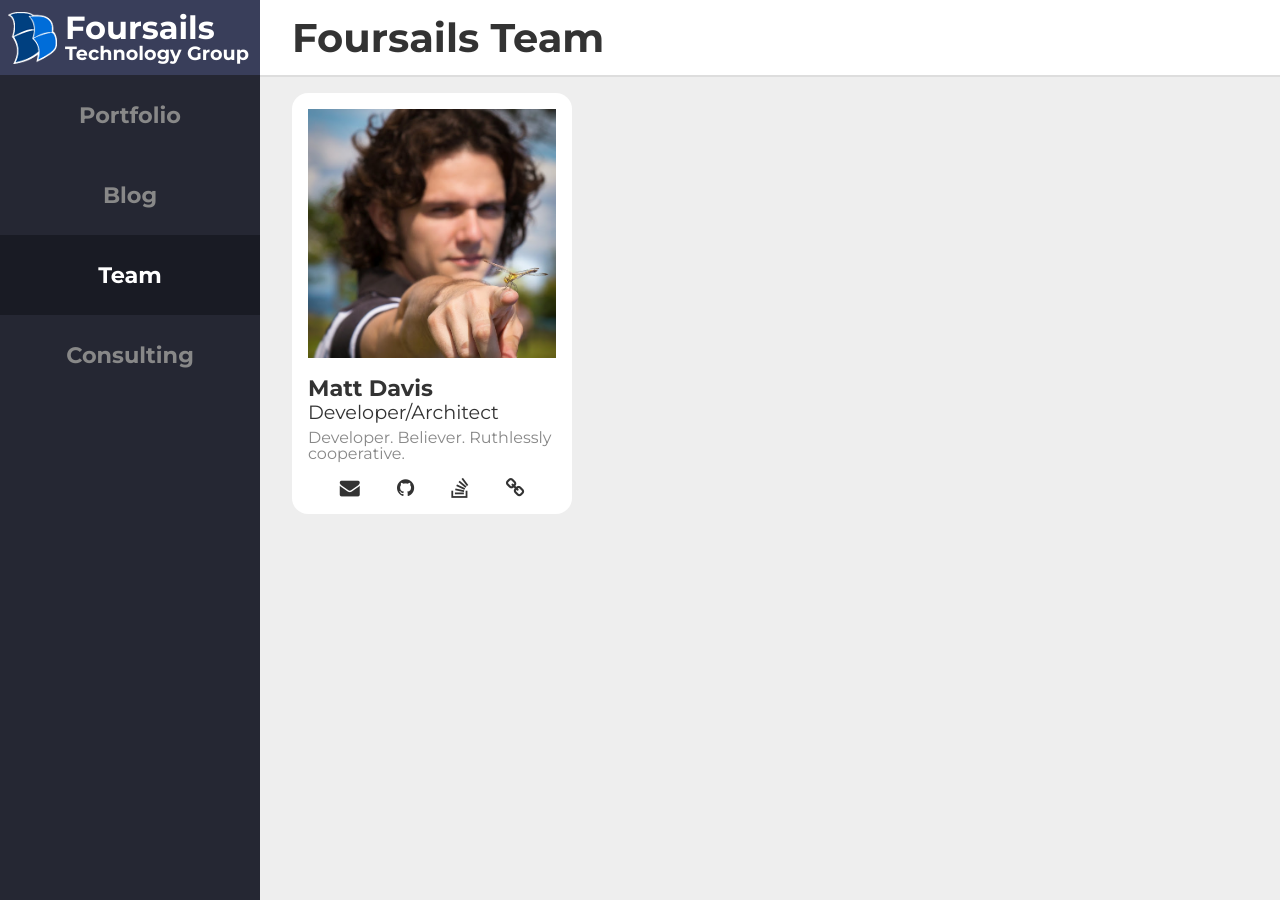
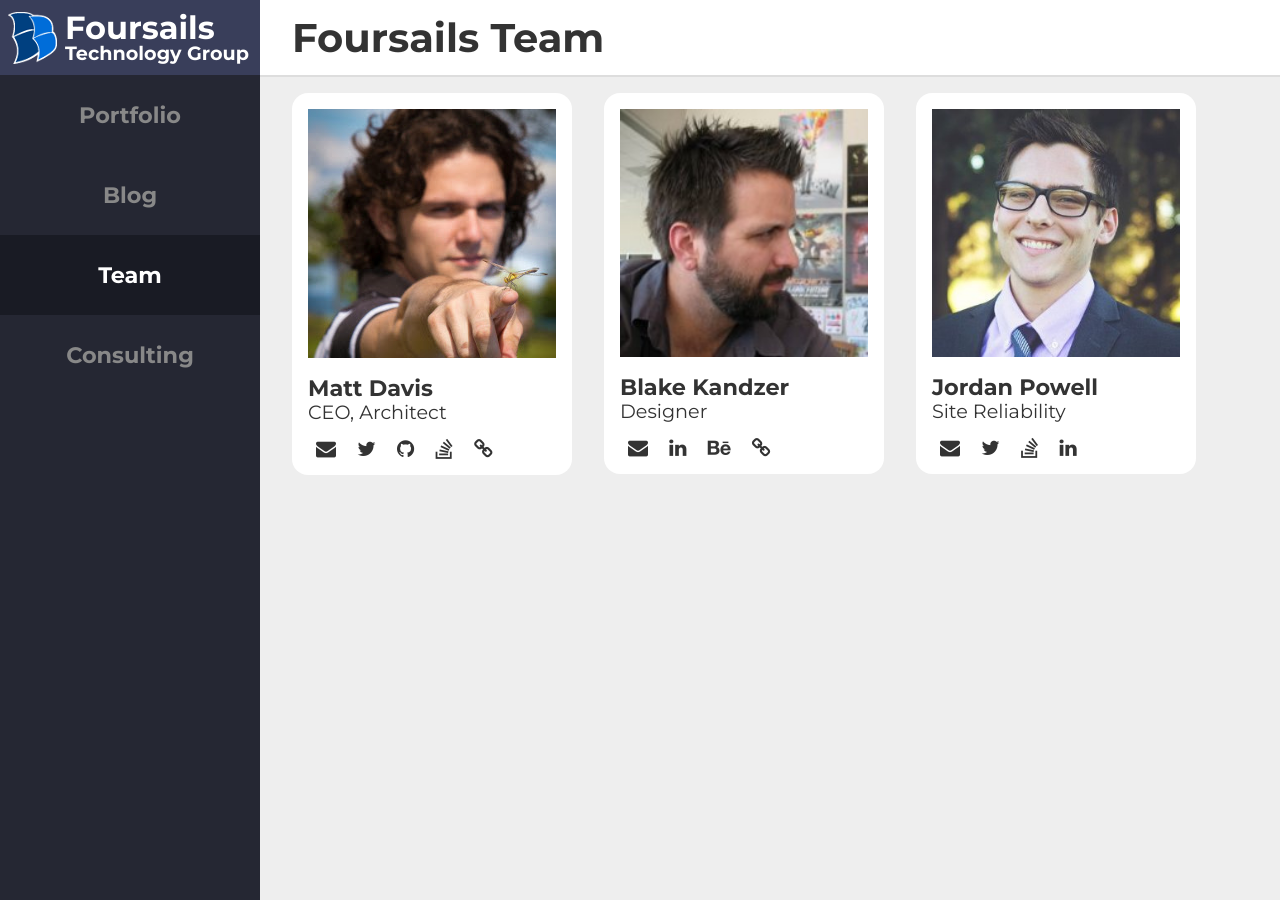
Before and after one commit to Foursails/foursails-homepage, a Jekyll site: the page built from team.html, in a window 1280 px wide. Built offline with Jekyll 4.4.1, drawn with Linux system fonts in a browser that asks for light colours; nearby versions of some CDN libraries; Markdown is read by kramdown in place of the engine named in the settings.

Commit message:
add team members

```diff
--- a/_data/team.yml
+++ b/_data/team.yml
@@ -1,8 +1,24 @@
 - name: Matt Davis
-  role: Developer/Architect
+  role: "CEO, Architect"
   avatar: /images/team/matt.jpg
   github: davismj
   stackoverflow: 1981050
   email: matt.davis@foursails.co
   url: http://davismj.me/
-  bio: "Developer. Believer. Ruthlessly cooperative."
+  twitter: matthewjames
+
+- name: Blake Kandzer
+  role: Designer
+  avatar: /images/team/blake.jpg
+  email: blake@kandzer.com
+  url: http://kandzer.com/
+  linkedin: blake-kandzer-8092ba8
+  behance: KANZAR
+
+- name: Jordan Powell
+  role: Site Reliability
+  avatar: /images/team/jordan.jpg
+  email: jordanpowellmedia@gmail.com
+  twitter: jordantpowell
+  linkedin: jordanpow
+  stackoverflow: 2868474
--- a/style.scss
+++ b/style.scss
@@ -100,14 +100,14 @@ main {
   margin: 0 $unit*4 $unit*4 0;
   background: #fff;
   border-radius: $unit*2;
-  // float: left;
+  float: left;
   position: relative;
   a {
     color: inherit;
     text-decoration: none;
   }
   img {
-    max-width: 100%;
+    width: 100%;
   }
   img + h1 {
     margin-top: $unit*2;
@@ -127,10 +127,9 @@ main {
   }
   .links {
     margin-top: $unit*2;
-    text-align: center;
     font-size: 20px;
     a {
-      margin: 0 $unit*2;
+      margin: 0 $unit;
     }
   }
   .overlay {
--- a/team.html
+++ b/team.html
@@ -14,6 +14,9 @@ permalink: /team/
 				{% if member.email %}
 					<a href="mailto:{{ member.email }}"><i class="fa fa-envelope"></i></a>
 				{% endif %}
+				{% if member.twitter %}
+					<a href="https://twitter.com/{{ member.twitter }}"><i class="fa fa-twitter"></i></a>
+				{% endif %}
 				{% if member.github %}
 					<a href="http://github.com/{{ member.github }}"><i class="fa fa-github"></i></a>
 				{% endif %}
@@ -21,7 +24,10 @@ permalink: /team/
 					<a href="http://stackoverflow.com/users/{{ member.stackoverflow }}"><i class="fa fa-stack-overflow"></i></a>
 				{% endif %}
 				{% if member.linkedin %}
-					<a href="https://www.linkedin.com/profile/view?id={{ member.linkedin }}"><i class="fa fa-linkedin"></i></a>
+					<a href="https://www.linkedin.com/in/{{ member.linkedin }}"><i class="fa fa-linkedin"></i></a>
+				{% endif %}
+				{% if member.behance %}
+					<a href="https://www.behance.net/{{ member.behance }}"><i class="fa fa-behance"></i></a>
 				{% endif %}
 				{% if member.url %}
 					<a href="{{ member.url }}"><i class="fa fa-link"></i></a>
```
Also changed, not shown: images/team/blake.jpg (added), images/team/jordan.jpg (added), images/team/matt.jpg.
